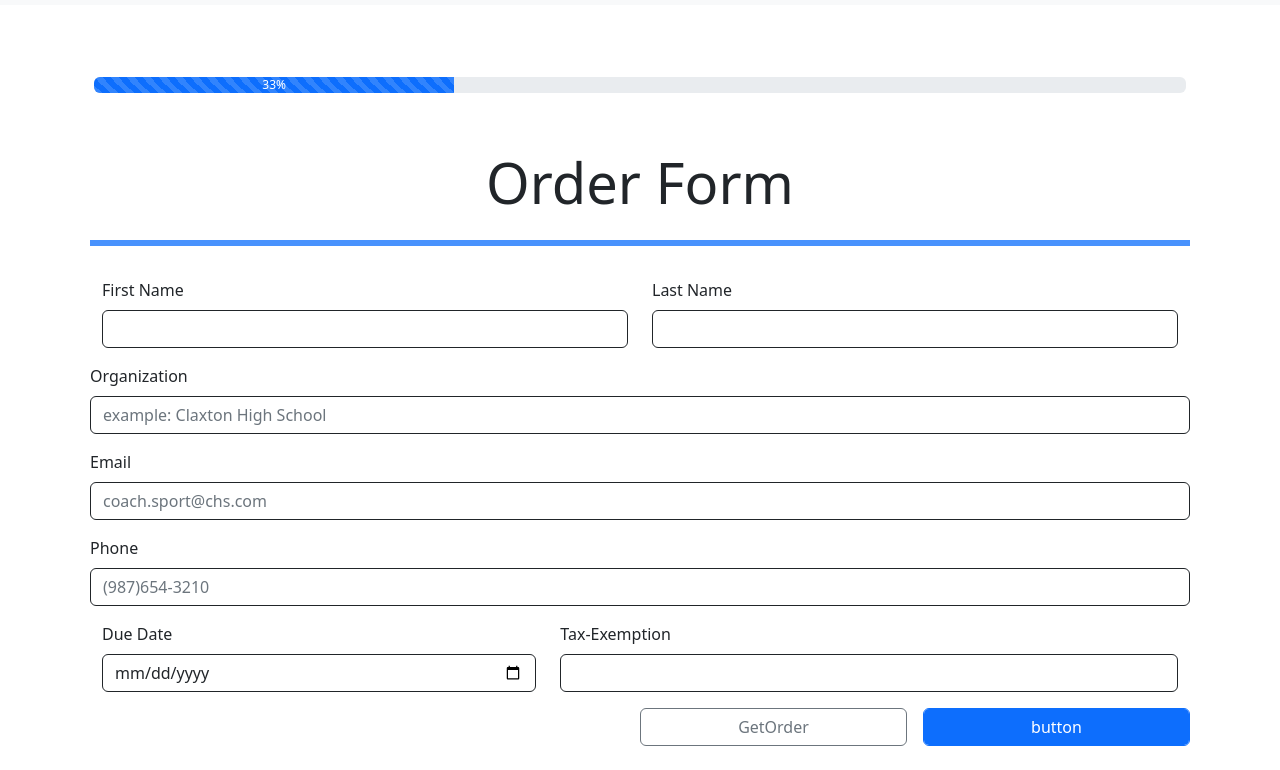
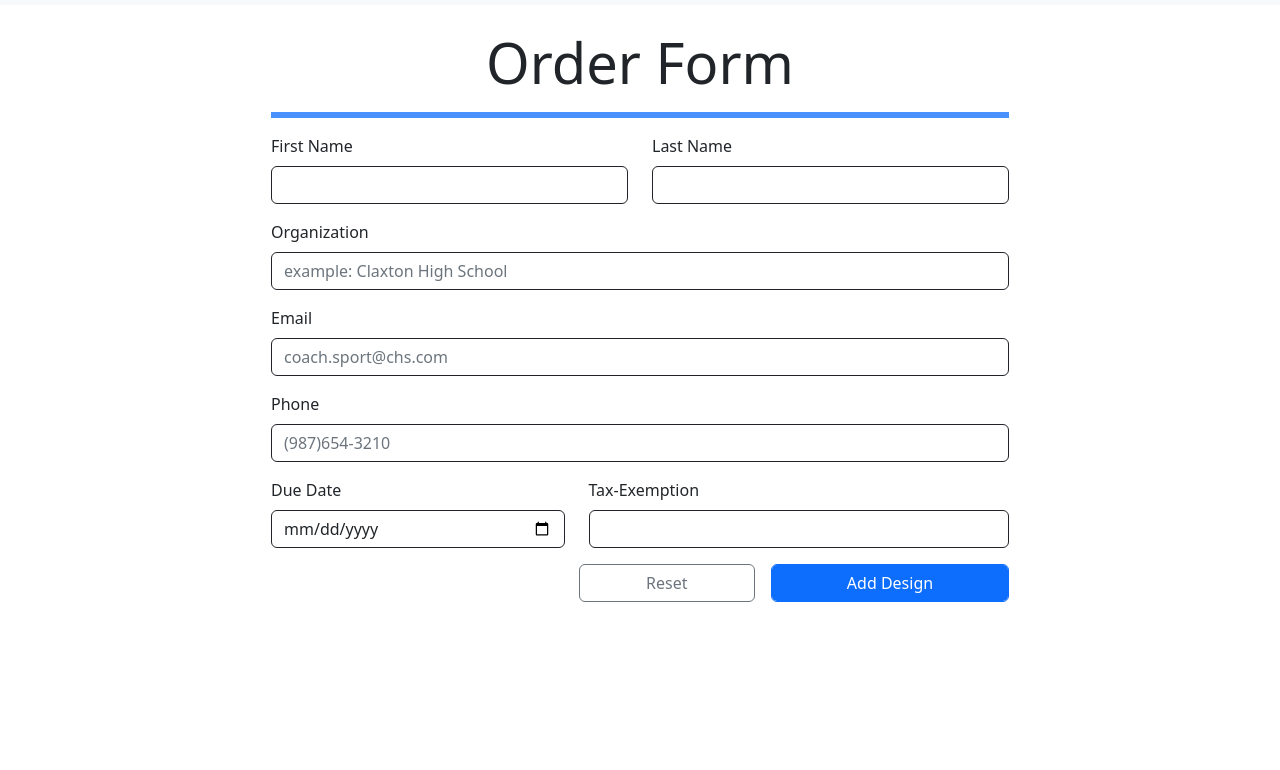
Before and after one commit to JanowskiGaither/Creative-Stitches, a website built with Vite: page frontend/src/orderForm/index.html in a window 1280 px wide. Shown: the part 61-831 px from the top of the page. After the commit the page ends 800 px from the top, so only its background shows below. Built offline with nearby package versions, Linux system fonts and the light colour scheme.

Commit message:
refactor order form

```diff
--- a/frontend/src/orderForm/index.html
+++ b/frontend/src/orderForm/index.html
@@ -44,79 +44,70 @@
     </div>
   </nav>
 
-  <div class="container-lg">
-    <div class="row">
-      <div class=" col-11 col-lg-12 custombar mx-auto mt-5">
-        <div class="progress" role="progressbar" aria-label="Animated striped example" aria-valuenow="33"
-          aria-valuemin="0" aria-valuemax="100">
-          <div class="progress-bar progress-bar-striped progress-bar-animated" style="width: 33%">33%</div>
-        </div>
-      </div>
-    </div>
+  <div class="container max-container-size">
     <form action="/orderSubmit" method="post">
-      <div class="d-flex flex-column justify-content-center align-items-center mx-auto mt-5 p-2" id="orderForm">
-        <h1 class="display-4">Order Form</h1>
-        <div class="col-11 col-lg-12 mx-auto mb-3 ">
+      <h1 class="display-4 text-center">Order Form</h1>
       <hr class="border border-primary border-3 opacity-75">
-        </div>
-
-        <div class="col-11 col-lg-12 mx-auto">
-          <div class="row">
-            <div class="col-12 col-sm-6 mb-3">
+      <div class="row px-3 px-md-0">
+        <div class="col-sm-6 mb-3">
           <label class="form-label" for="firstName">First Name</label>
           <input class="form-control border border-dark" type="text" name="firstName" id="firstName">
         </div>
-            <div class="col-12 col-sm-6 mb-3">
+        <div class="col-sm-6 mb-3">
           <label class="form-label" for="lastName">Last Name</label>
           <input class="form-control border border-dark" type="text" name="lastName" id="lastName">
         </div>
       </div>
-        </div>
 
-        <div class="col-11 col-lg-12 mx-auto mb-3 ">
+      <div class="row px-3 px-md-0">
+        <div class="col mb-3">
           <label class="form-label" for="organization">Organization</label>
           <input class="form-control border border-dark" type="text" name="organization" id="organization"
             placeholder="example: Claxton High School">
         </div>
+      </div>
 
-        <div class="col-11 col-lg-12 mx-auto mb-3 ">
+      <div class="row px-3 px-md-0">
+        <div class="col mb-3">
           <label class="form-label" for="email">Email</label>
           <input class="form-control border border-dark" type="email" name="email" id="email"
             placeholder="coach.sport@chs.com">
         </div>
+      </div>
 
-        <div class="col-11 col-lg-12 mx-auto mb-3 ">
+      <div class="row px-3 px-md-0">
+        <div class="col mb-3">
           <label class="form-label" for="phone">Phone</label>
           <input class="form-control border border-dark" type="tel" name="phone" id="phone" placeholder="(987)654-3210">
         </div>
+      </div>
 
-        <div class="col-11 col-lg-12 mx-auto">
-          <div class="row">
-            <div class="col-12 col-sm-5 mb-3">
+      <div class="row px-3 px-md-0">
+        <div class="col-sm-5 mb-3">
           <label class="form-label" for="requestedDeliveryDate">Due Date</label>
           <input class="form-control border border-dark" type="date" name="requestedDeliveryDate"
             id="requestedDeliveryDate">
         </div>
-            <div class="col-12 col-sm-7 mb-3">
+
+        <div class="col-sm-7 mb-3">
           <label class="form-label" for="taxExemption">Tax-Exemption</label>
           <input class="form-control border border-dark" type="text" name="taxExemption" id="taxExemption">
         </div>
       </div>
+
+      <div class="d-flex flex-row-reverse px-3 px-md-0 mb-3">
+        <div class="col-4 ps-2">
+          <input class="form-control btn btn-primary" type="button" value="Add Design" id="submitButton">
         </div>
 
-        <div class="col-11 col-lg-12 justify-content-end mb-3">
-          <div class="d-flex flex-row-reverse">
-            <div class="col-4 col-sm-3 ps-2">
-              <input class="form-control btn btn-primary" type="button" value="button" id="submitButton">
-            </div>
-            <div class="col-4 col-sm-3 pe-2">
+        <div class="col-3 pe-2">
           <button class="form-control btn btn-outline-secondary" id="submitButton" type="button">
-                GetOrder
+            Reset
           </button>
         </div>
       </div>
-        </div>
-      </div>
+
+
     </form>
   </div>
 </body>
--- /dev/null
+++ b/frontend/src/scss/orderFormStyles.scss
@@ -0,0 +1,12 @@
+// Custom.scss
+// Option A: Include all of Bootstrap
+
+// Include any default variable overrides here (though functions won't be available)
+
+@import "../node_modules/bootstrap/scss/bootstrap";
+
+// Then add additional custom code here
+
+.max-container-size {
+    max-width: 762px;
+}
--- a/frontend/src/scss/styles.scss
+++ b/frontend/src/scss/styles.scss
@@ -22,17 +22,12 @@ h6.card-subtitle {
     align-items: center;
 }
 
-.row {
-    margin: 0;
-}
-
 .card {
     box-shadow: 0 2px 6px 0 $gray-500;
 }
 
 .card.order-card {
-    max-width: 342px !important;
-    flex-basis: 100%;
+    flex-basis: 100% !important;
 }
 
 .card-img-bottom {
@@ -47,3 +42,11 @@ h6.card-subtitle {
     width: 100%;
     overflow-x: scroll;
 }
+
+@include media-breakpoint-down(md) {
+    .card.order-card {
+        max-width: 342px;
+        margin-left: auto;
+        margin-right: auto;
+    }
+}
```
Also changed, not shown: frontend/src/index.html (+13 -13 lines), frontend/src/orderForm/order.js (+11 -11 lines). Lines whose indentation alone changed are shown as unchanged.
